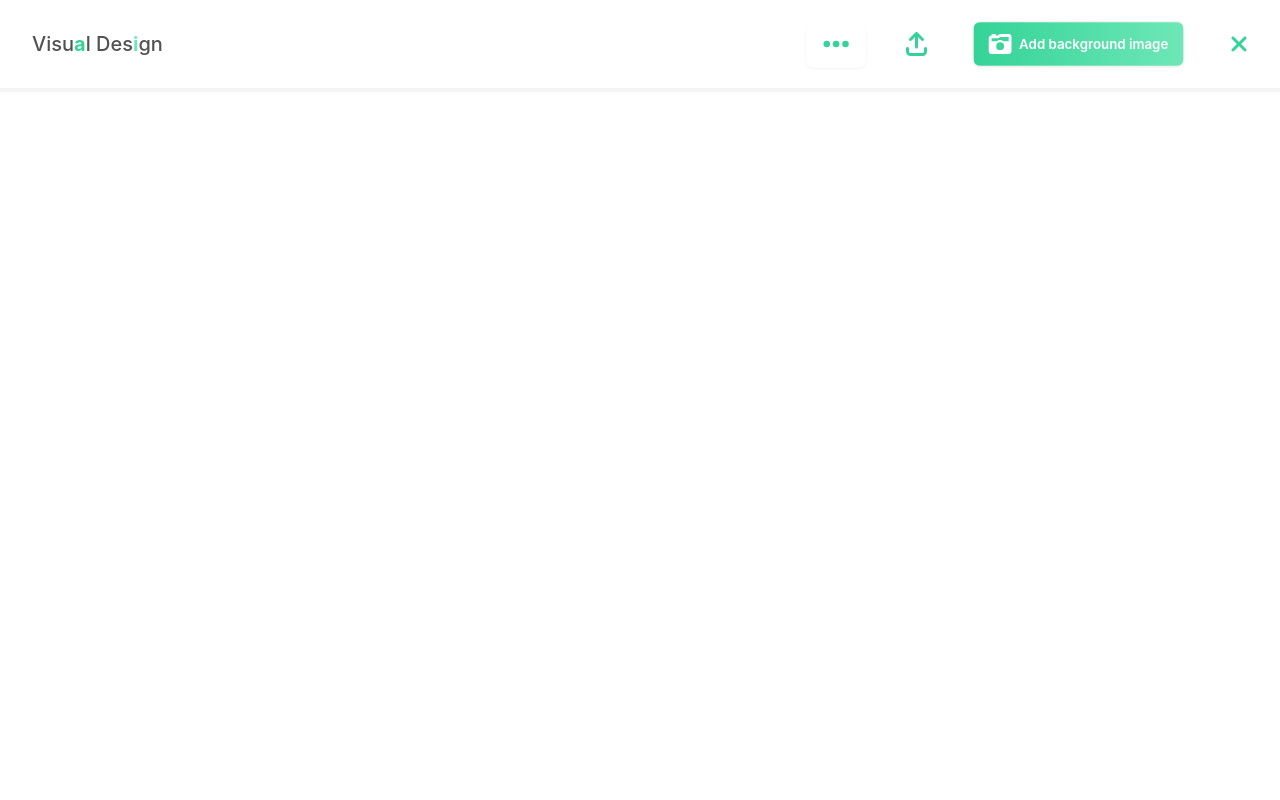
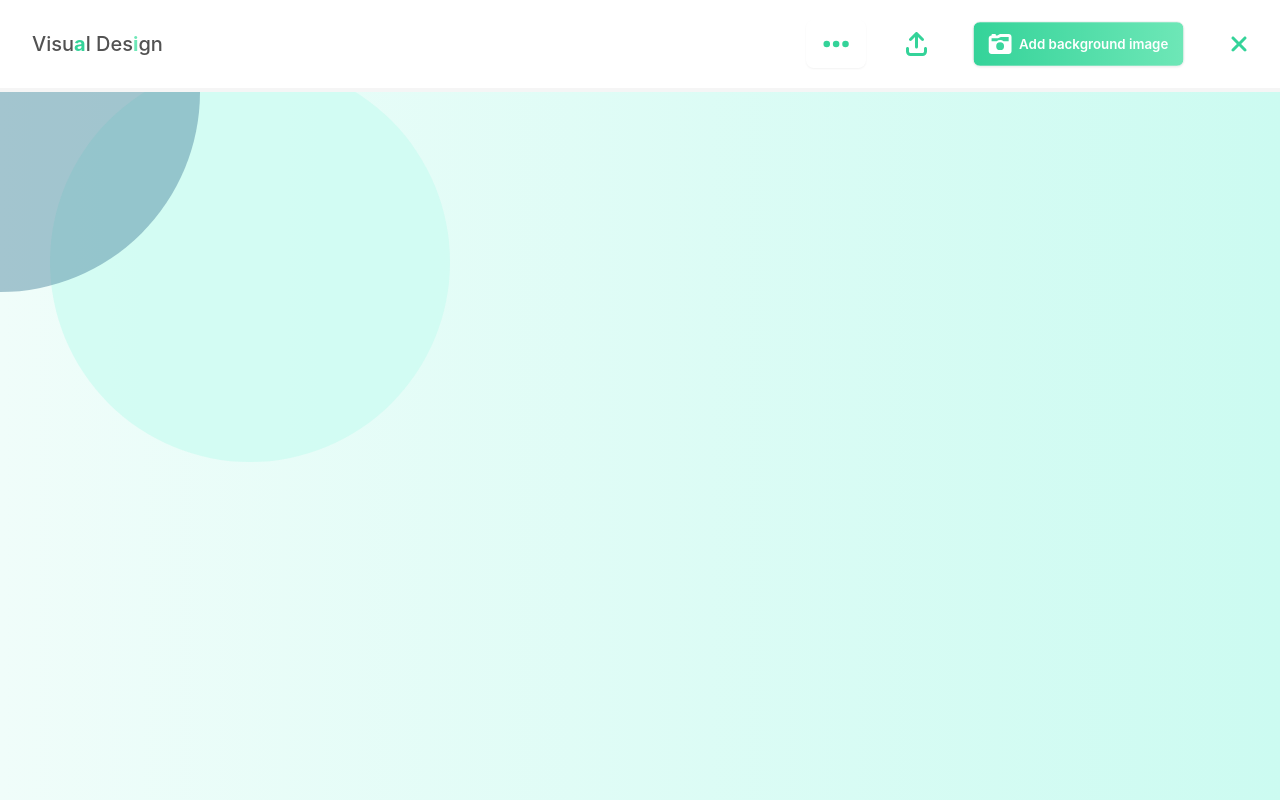
Before and after one commit to jaredlcox/LandscapeDesign, a React (Create React App) app in the folder landscape-design/: page / in a window 1280 px wide. Built offline with nearby package versions, Linux system fonts and the light colour scheme; the HTML template or start-up script is replaced by a standard one.

Commit message:
Added two circle components and updated the background of the main div in the landscapeCanvass component.

```diff
--- a/landscape-design/src/components/landscapeCanvass/landscapeCanvass.js
+++ b/landscape-design/src/components/landscapeCanvass/landscapeCanvass.js
@@ -112,6 +112,33 @@ const LandscapeCanvass = () => {
     return () => clearTimeout(timer);
   }, [selectedImage]);
 
+  const Circle = ({
+    size = 400,
+    color = "#568EA3",
+    top = -200,
+    left = -200,
+    opacity = 0.5,
+    zIndex = 2,
+  }) => {
+    // Define styles for the circle
+    const styles = {
+      width: `${size}px`,
+      height: `${size}px`,
+      backgroundColor: color, // Ensure `color` is a valid CSS color value
+      display: "flex",
+      justifyContent: "center",
+      alignItems: "center",
+      borderRadius: "50%",
+      position: "absolute",
+      top: top,
+      left: left,
+      opacity: opacity,
+      zIndex: zIndex,
+    };
+
+    return <div style={styles}></div>;
+  };
+
   return (
     <div className="flex flex-col relative overflow-hidden h-screen w-screen">
       <CanvassTopNavBar
@@ -147,9 +174,18 @@ const LandscapeCanvass = () => {
         </dialog>
       )}
       <div
-        className="flex flex-grow overflow-hidden relative w-full min-h-full"
+        className="flex flex-grow overflow-hidden relative w-full min-h-full bg-gradient-to-r from-teal-50 to-teal-100"
         ref={gridRef}
       >
+        <Circle />
+        <Circle
+          size="400"
+          color="#CEFCF2"
+          top={-30}
+          left={50}
+          opacity={0.8}
+          zIndex={1}
+        />
         {/* Loading Indicator */}
         {showLoading && (
           <div className="flex flex-col justify-center items-center h-full w-full">
```
